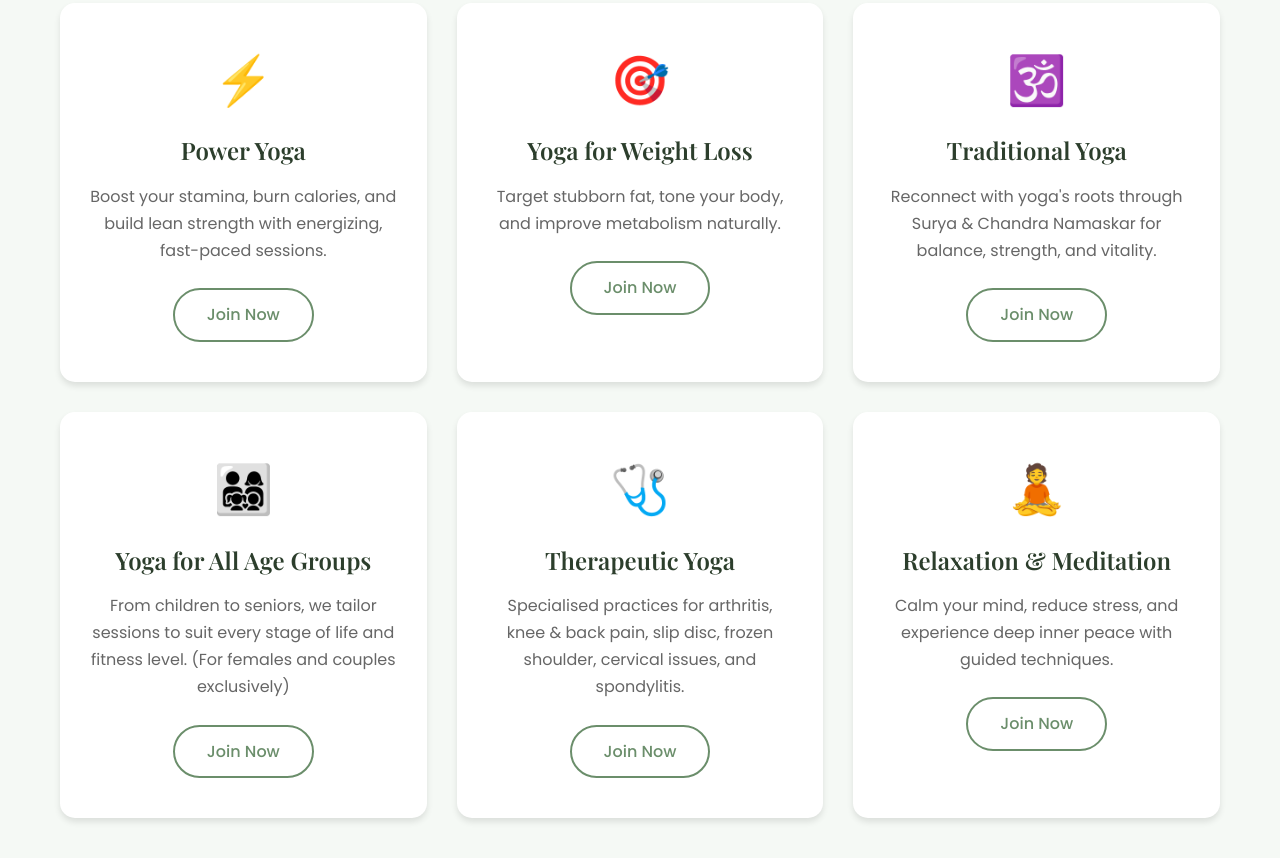
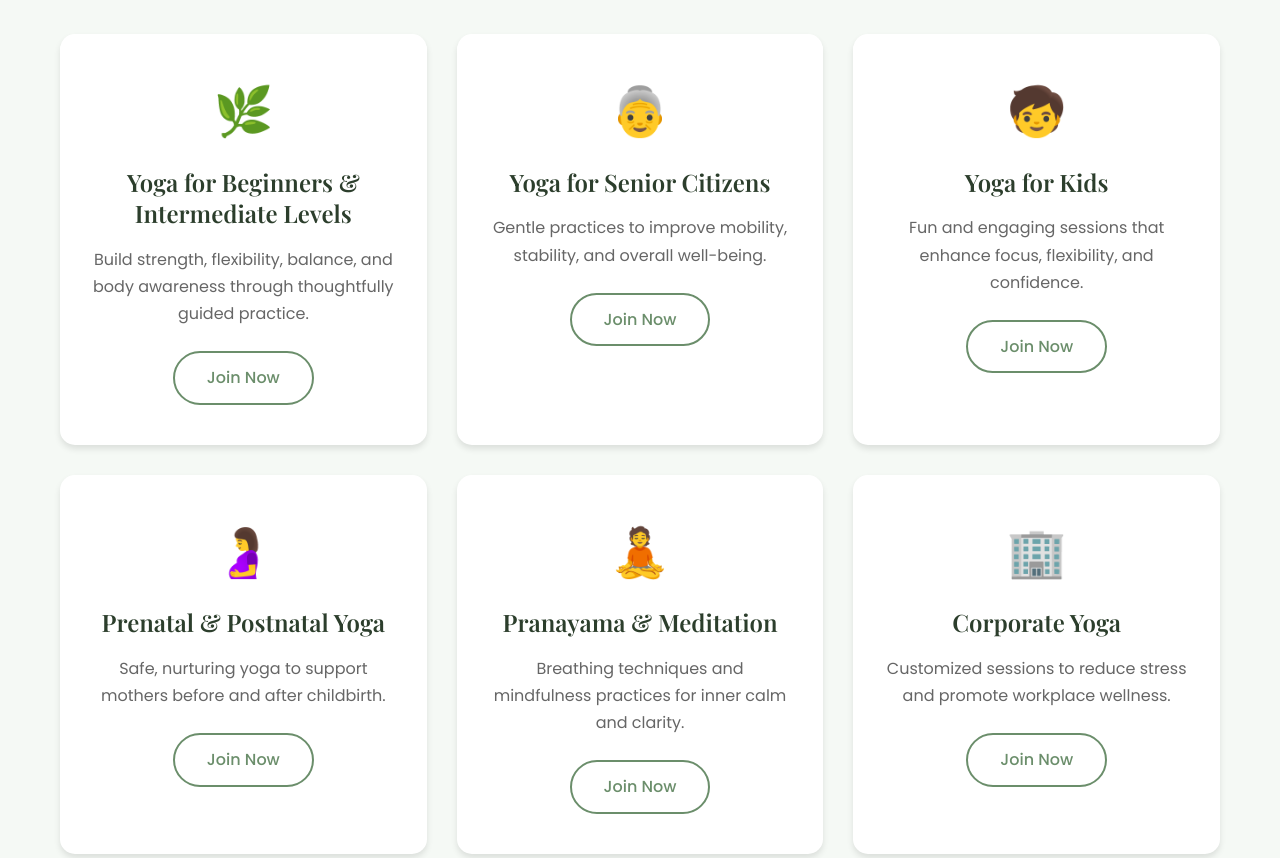
Before and after one commit to Govindtiwari48/Yoga-website-Payal, a plain HTML site: page index.html in a window 1280 px wide. Shown: the part 2378-3236 px from the top of the page. Drawn offline with nearby package versions, Linux system fonts and the light colour scheme.

Commit message:
Updated Schedule heading to indicate online classes, Updated Preferred batch dropdown by adding Corporate Yoga Classes, Updated the last page (footer) details text to a more professional description aligned with your new messaging

```diff
--- a/index.html
+++ b/index.html
@@ -74,9 +74,10 @@
                 <div class="about-content">
                     <h2 class="section-title">About Payal</h2>
                     <p class="about-text">
-                        A passionate and certified yoga instructor dedicated to bringing wellness, strength, and inner
-                        peace to every student. With over a decade of experience, Payal specializes in personalized yoga
-                        practices that cater to individual needs.
+                        A passionate full-time yoga instructor with over 4 years of experience dedicated to bringing
+                        wellness, strength, and inner peace to every student. Classes focus on mindful movement, breath,
+                        and alignment. Whether you are a beginner or experienced, this is a safe, supportive space for
+                        growth and self-connection.
                     </p>
                     <div class="certifications">
                         <div class="cert-item">
@@ -136,53 +137,50 @@
             <h2 class="section-title center">Class Offerings</h2>
             <div class="classes-grid">
                 <div class="class-card">
-                    <div class="class-icon">⚡</div>
-                    <h3 class="class-title">Power Yoga</h3>
+                    <div class="class-icon">🌿</div>
+                    <h3 class="class-title">Yoga for Beginners & Intermediate Levels</h3>
                     <p class="class-description">
-                        Boost your stamina, burn calories, and build lean strength with energizing, fast-paced sessions.
+                        Build strength, flexibility, balance, and body awareness through thoughtfully guided practice.
                     </p>
                     <a href="#contact" class="btn btn-secondary">Join Now</a>
                 </div>
                 <div class="class-card">
-                    <div class="class-icon">🎯</div>
-                    <h3 class="class-title">Yoga for Weight Loss</h3>
+                    <div class="class-icon">👵</div>
+                    <h3 class="class-title">Yoga for Senior Citizens</h3>
                     <p class="class-description">
-                        Target stubborn fat, tone your body, and improve metabolism naturally.
+                        Gentle practices to improve mobility, stability, and overall well-being.
                     </p>
                     <a href="#contact" class="btn btn-secondary">Join Now</a>
                 </div>
                 <div class="class-card">
-                    <div class="class-icon">🕉️</div>
-                    <h3 class="class-title">Traditional Yoga</h3>
+                    <div class="class-icon">🧒</div>
+                    <h3 class="class-title">Yoga for Kids</h3>
                     <p class="class-description">
-                        Reconnect with yoga's roots through Surya & Chandra Namaskar for balance, strength, and
-                        vitality.
+                        Fun and engaging sessions that enhance focus, flexibility, and confidence.
                     </p>
                     <a href="#contact" class="btn btn-secondary">Join Now</a>
                 </div>
                 <div class="class-card">
-                    <div class="class-icon">👨‍👩‍👧‍👦</div>
-                    <h3 class="class-title">Yoga for All Age Groups</h3>
+                    <div class="class-icon">🤰</div>
+                    <h3 class="class-title">Prenatal & Postnatal Yoga</h3>
                     <p class="class-description">
-                        From children to seniors, we tailor sessions to suit every stage of life and fitness level. (For
-                        females and couples exclusively)
-                    </p>
-                    <a href="#contact" class="btn btn-secondary">Join Now</a>
-                </div>
-                <div class="class-card">
-                    <div class="class-icon">🩺</div>
-                    <h3 class="class-title">Therapeutic Yoga</h3>
-                    <p class="class-description">
-                        Specialised practices for arthritis, knee & back pain, slip disc, frozen shoulder, cervical
-                        issues, and spondylitis.
+                        Safe, nurturing yoga to support mothers before and after childbirth.
                     </p>
                     <a href="#contact" class="btn btn-secondary">Join Now</a>
                 </div>
                 <div class="class-card">
                     <div class="class-icon">🧘</div>
-                    <h3 class="class-title">Relaxation & Meditation</h3>
+                    <h3 class="class-title">Pranayama & Meditation</h3>
                     <p class="class-description">
-                        Calm your mind, reduce stress, and experience deep inner peace with guided techniques.
+                        Breathing techniques and mindfulness practices for inner calm and clarity.
+                    </p>
+                    <a href="#contact" class="btn btn-secondary">Join Now</a>
+                </div>
+                <div class="class-card">
+                    <div class="class-icon">🏢</div>
+                    <h3 class="class-title">Corporate Yoga</h3>
+                    <p class="class-description">
+                        Customized sessions to reduce stress and promote workplace wellness.
                     </p>
                     <a href="#contact" class="btn btn-secondary">Join Now</a>
                 </div>
@@ -194,6 +192,12 @@
     <section id="testimonials" class="testimonials">
         <div class="container">
             <h2 class="section-title center">What Our Students Say</h2>
+            <p class="gallery-subtitle">
+                A passionate full-time yoga instructor with over 4 years of experience dedicated to bringing wellness,
+                strength, and inner peace to every student. Classes focus on mindful movement, breath, and alignment.
+                Whether you are a beginner or experienced, this is a safe, supportive space for growth and
+                self-connection.
+            </p>
             <div class="testimonials-grid">
                 <div class="testimonial-card">
                     <div class="quote-icon">"</div>
@@ -235,7 +239,7 @@
     <!-- Schedule Section -->
     <section id="schedule" class="schedule">
         <div class="container">
-            <h2 class="section-title center">Schedule & Location</h2>
+            <h2 class="section-title center">Schedule (Online Classes)</h2>
             <div class="schedule-grid">
                 <div class="schedule-card">
                     <div class="schedule-icon">🌅</div>
@@ -245,7 +249,7 @@
                 </div>
                 <div class="schedule-card">
                     <div class="schedule-icon">🌆</div>
-                    <h3>Tuesday-Thurs-Saturday</h3>
+                    <h3>Tues-Thurs-Sat</h3>
                     <p class="schedule-level">Intermediate</p>
                     <p class="schedule-time">6:00 AM - 7:00 AM</p>
                 </div>
@@ -353,6 +357,7 @@
                                 <option value="group">Group Yoga Classes/Sessions</option>
                                 <option value="personal">At Home Yoga (Personal)</option>
                                 <option value="society">Society Group Classes/Sessions</option>
+                                <option value="corporate">Corporate Yoga Classes/Sessions</option>
                             </select>
                             <span class="error-message" id="batchError"></span>
                         </div>
@@ -389,7 +394,7 @@
             <div class="footer-grid">
                 <div class="footer-about">
                     <h3>Yoga for wellness</h3>
-                    <p>Certified yoga instructor bringing wellness to Vashi, Mumbai.</p>
+                    <p>Passionate full-time yoga instructor offering personalized online and offline wellness sessions.</p>
                     <h4>Certifications</h4>
                     <ul class="footer-list">
                         <li>The Yoga Institute – Santacruz</li>
```
